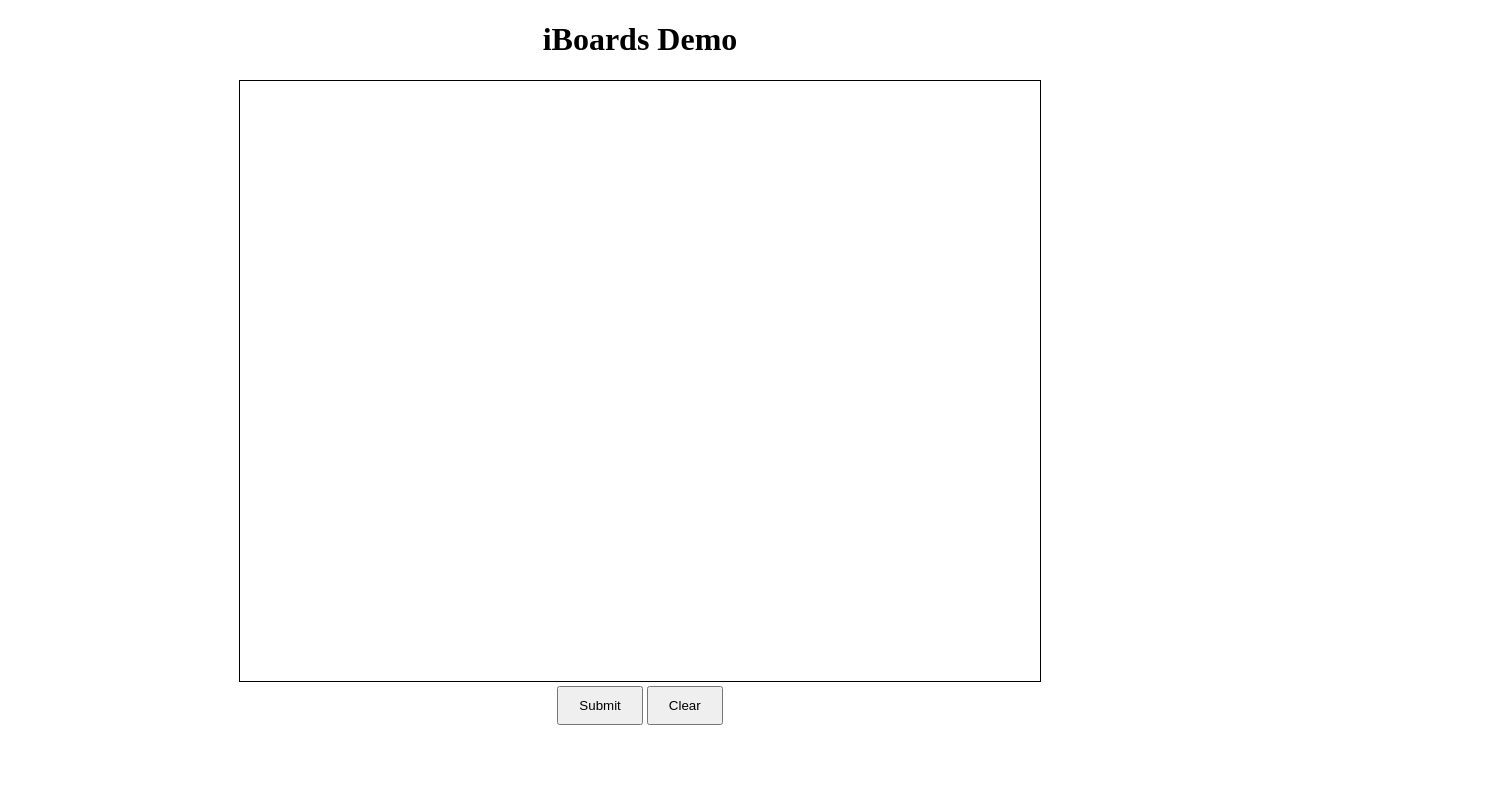
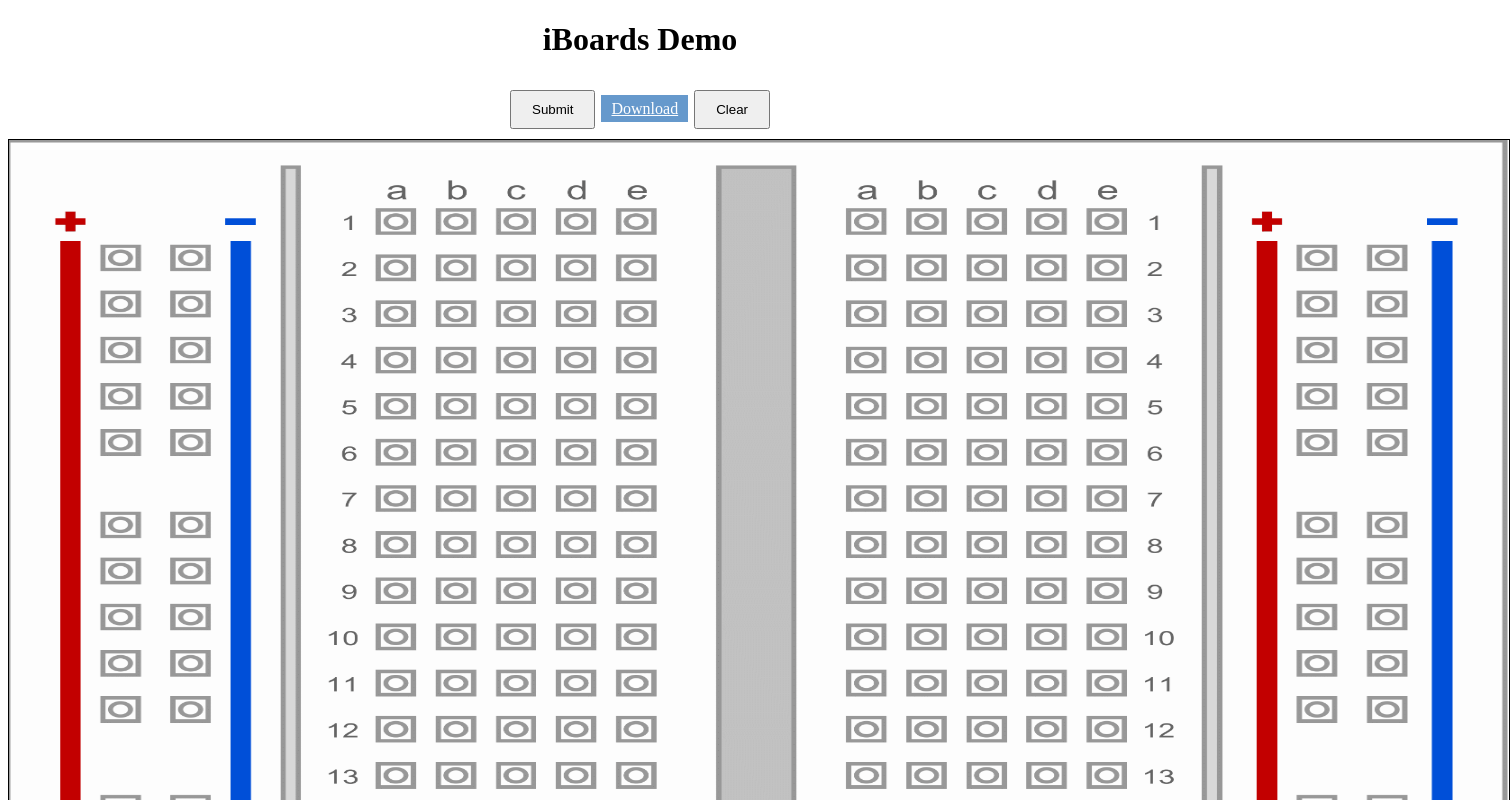
Before and after one commit to rickygv99/iBoards, a plain HTML site: page index.html in a window 1280 px wide. Shown: the top 800 px of the page, 1510 px wide, since content can reach past the window. Drawn offline with nearby package versions, Linux system fonts and the light colour scheme.

Commit message:
Drawing with background + saving + clear

```diff
--- a/index.html
+++ b/index.html
@@ -8,15 +8,22 @@
       <title>iBoards Demo</title>
 
       <link rel="stylesheet" href="style.css">
+
+      <script src="https://cdnjs.cloudflare.com/ajax/libs/jquery-compat/3.0.0-alpha1/jquery.min.js" integrity="sha256-jSgvwBkcmF/TwK4njXKwSvMgfbZdb0wpRW9mIIVHFGo=" crossorigin="anonymous"></script>
   </head>
   <body>
     <div class="main">
       <h1>iBoards Demo</h1>
-      <canvas id="canvas" width="800" height="600"></canvas>
     </div>
     <div class="main">
       <button class="button" type="button" id="submit">Submit</button>
+      <a id="save" href="#">Download</a>
       <button class="button" type="button" id="clear">Clear</button>
+
+    </div>
+    <div class="main">
+      <img class='img' src="breadboard.png" alt="" width="1500" height="1500" />
+      <canvas id="canvas" width="1500" height="1500"></canvas>
     </div>
   </body>
   <script src="main.js"></script>
--- a/main.js
+++ b/main.js
@@ -3,6 +3,7 @@ var ctx;
 var mouseDown = false;
 var x = 0;
 var y = 0;
+var background;
 
 const DRAW_RADIUS = 4;
 
@@ -15,6 +16,10 @@ function init() {
   window.addEventListener("mouseup", up);
 
   var submitButton = document.getElementById("submit");
+  submitButton.addEventListener("click", submit);
+
+  var saveButton = document.getElementById("save");
+  saveButton.addEventListener("click", save);
 
   var clearButton = document.getElementById("clear");
   clearButton.addEventListener("click", clear);
@@ -50,8 +55,20 @@ function up(e) {
   mouseDown = false;
 }
 
+function submit(e) {
+
+}
+
+function save(e) {
+  var saveButton = document.getElementById("save");
+  saveButton.href = canvas.toDataURL();
+  saveButton.download = "mypainting.png";
+}
+
 function clear(e) {
   ctx.clearRect(0, 0, canvas.width, canvas.height);
+  ctx.drawImage(background, 0, 0, background.width, background.height,
+                0, 0, canvas.width, canvas.height);
 }
 
 init();
--- a/style.css
+++ b/style.css
@@ -2,10 +2,24 @@
   text-align: center;
 }
 
+.img {
+  position: absolute;
+  z-index: 1;
+}
+
 #canvas {
   border: 1px solid black;
+  position: relative;
+  z-index: 20;
 }
 
 .button {
   padding: 10px 20px 10px 20px;
+  margin: 10px 2px 10px 2px;
 }
+
+a {
+    background: #69c;
+    color: #fff;
+    padding: 5px 10px;
+}
```
Also changed, not shown: breadboard.png (added).
